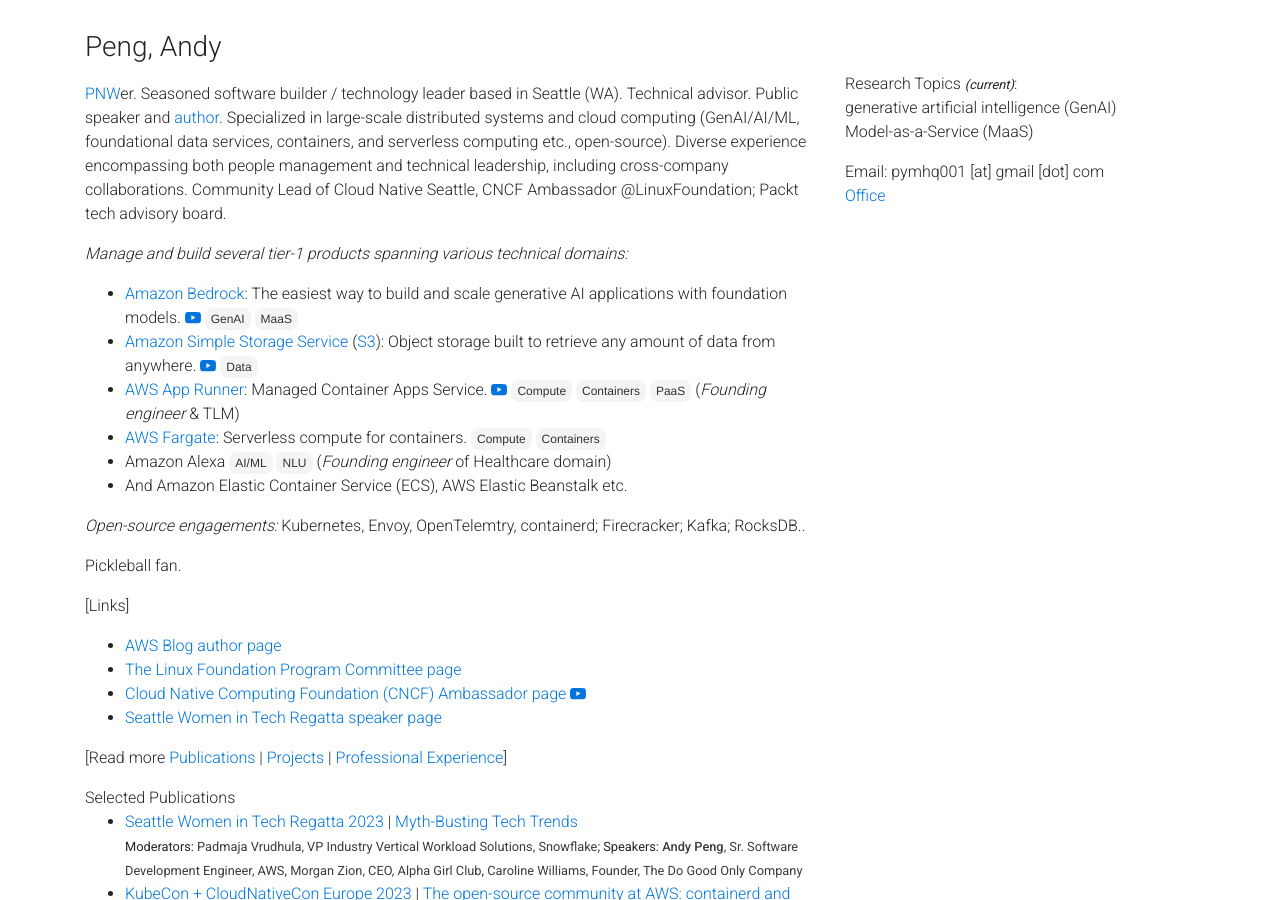
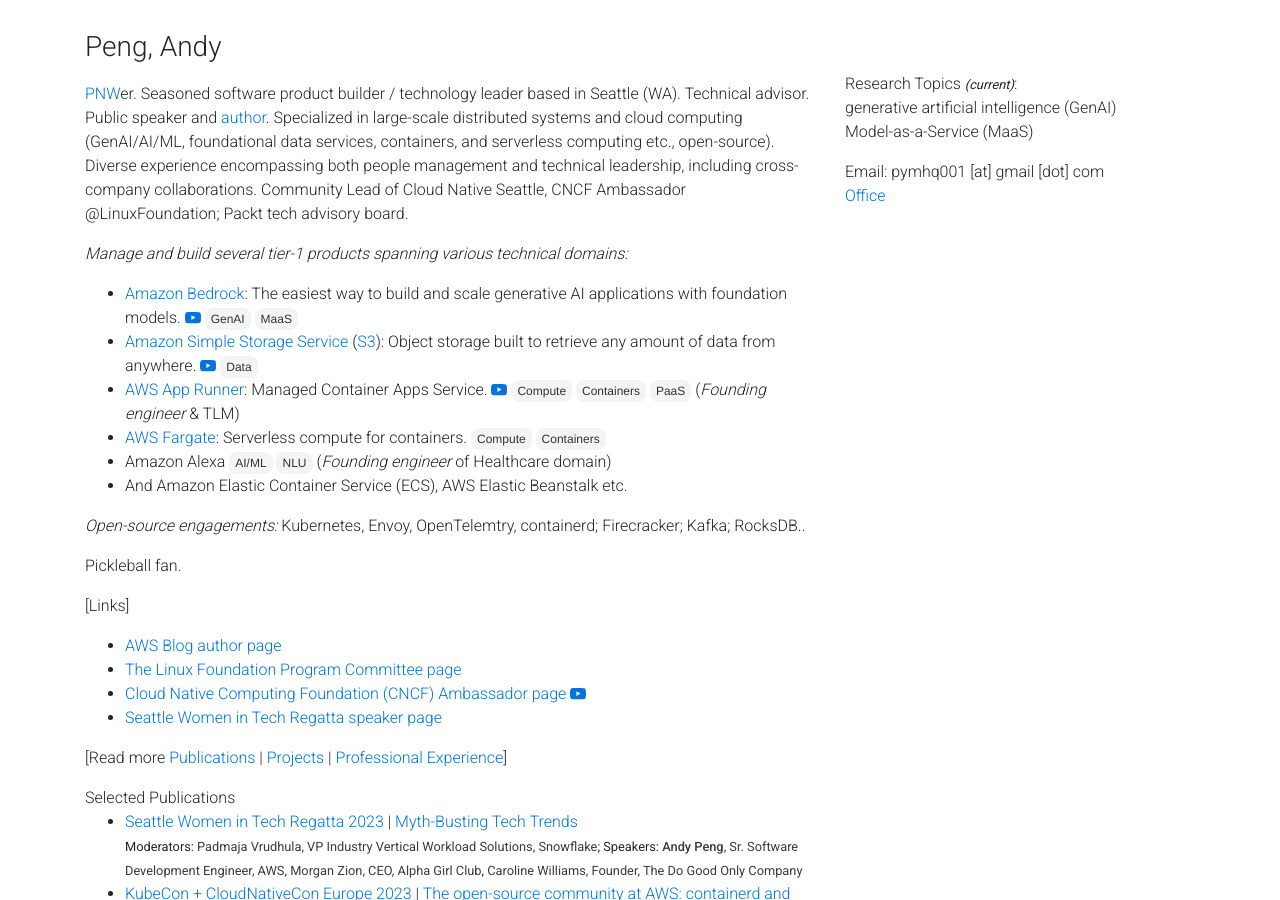
Before and after one commit to gfw001/gfw001.github.io, a Jekyll site: the page portfolio.html, which Jekyll copies as it is, in a window 1280 px wide and 900 px high. Built offline with Jekyll 4.4.1, drawn with Linux system fonts in a browser that asks for light colours; nearby versions of some CDN libraries; a style sheet for code colours, icons or effects is not loaded.

Commit message:
Update portfolio.html

```diff
--- a/portfolio.html
+++ b/portfolio.html
@@ -101,7 +101,7 @@
   <div class="row">
     <div class="col">
       <p style="margin-top:10px;">
-        <a href="https://www.pcta.org/">PNW</a>er. Seasoned software builder / technology leader based in Seattle (WA). Technical advisor. Public speaker and <a href="https://aws.amazon.com/blogs/containers/author/yimipeng/">author</a>. Specialized in large-scale distributed systems and cloud computing (GenAI/AI/ML, foundational data services, containers, and serverless computing etc., open-source). Diverse experience encompassing both people management and technical leadership, including cross-company collaborations. Community Lead of Cloud Native Seattle, CNCF Ambassador @LinuxFoundation; Packt tech advisory board. <br>
+        <a href="https://www.pcta.org/">PNW</a>er. Seasoned software product builder / technology leader based in Seattle (WA). Technical advisor. Public speaker and <a href="https://aws.amazon.com/blogs/containers/author/yimipeng/">author</a>. Specialized in large-scale distributed systems and cloud computing (GenAI/AI/ML, foundational data services, containers, and serverless computing etc., open-source). Diverse experience encompassing both people management and technical leadership, including cross-company collaborations. Community Lead of Cloud Native Seattle, CNCF Ambassador @LinuxFoundation; Packt tech advisory board. <br>
       </p>
       <p>
 	      <i>Manage and build several tier-1 products spanning various technical domains: </i>
```
